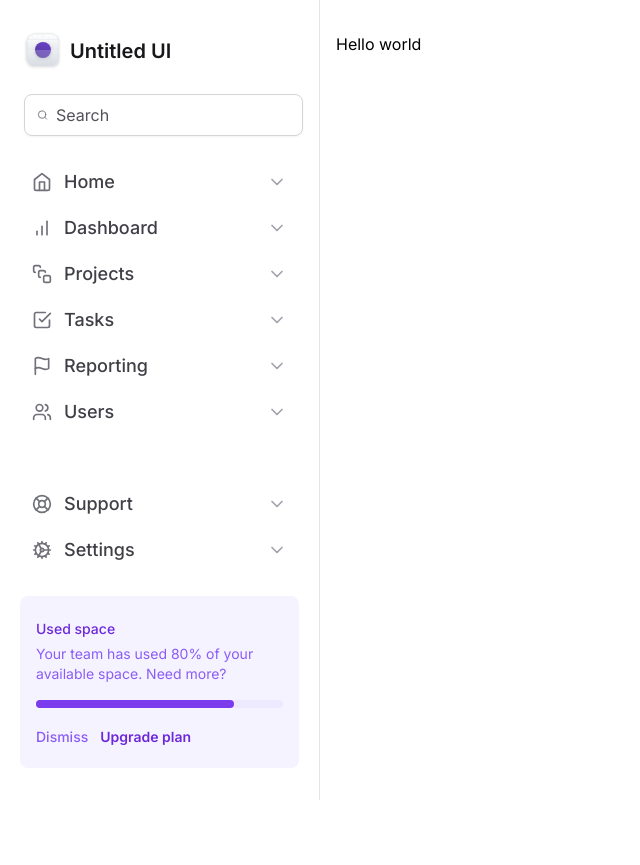
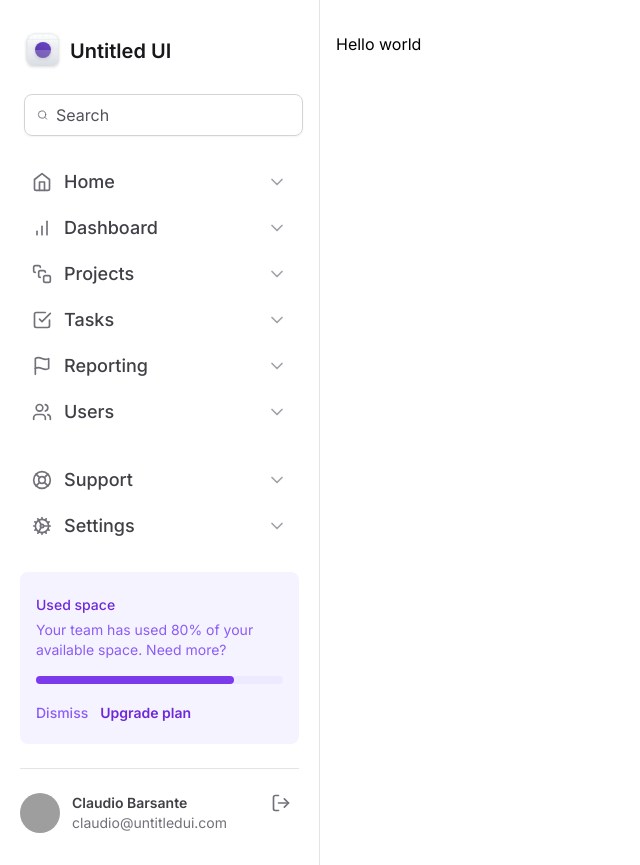
Before and after one commit to claudiobarsante/tailwind-basics, a Next.js app: page / in a window 1280 px wide. Shown: the whole page, without its empty margins (0-640 px from the left). Before the commit the page ends 800 px from the top, so only its background shows below. Built offline with nearby package versions, Linux system fonts and the light colour scheme; grey boxes are pictures that could not be loaded.

Commit message:
feat: add <Profile/>

```diff
--- /dev/null
+++ b/src/app/components/SideBar/Profile.tsx
@@ -0,0 +1,28 @@
+import { LogOut } from 'lucide-react';
+import React from 'react';
+
+function Profile() {
+  return (
+    <div className="grid-cols-profile grid items-center gap-3">
+      <img src="https://github.com/claudiobarsante.png" alt="profile picture" className="h-10 w-10 rounded-full" />
+      <div className="flex flex-col truncate">
+        <span className="text-sm/5 font-semibold text-zinc-700">Claudio Barsante</span>
+        <span className=" truncate text-sm/5 font-normal text-zinc-500">claudio@untitledui.com</span>
+      </div>
+      <button type="button" className="-mt-5 ml-auto rounded-md p-2 hover:bg-zinc-50">
+        <LogOut className="h-5 w-5 text-zinc-500" />
+      </button>
+    </div>
+  );
+}
+
+export default Profile;
+
+// -- if the e-mail or name are too big, use tailwind truncate class
+// -- to avoind overflowinf the div
+/*
+truncate
+overflow: hidden;
+text-overflow: ellipsis;
+white-space: nowrap;
+*/
--- a/src/app/components/SideBar/index.tsx
+++ b/src/app/components/SideBar/index.tsx
@@ -4,6 +4,7 @@ import { Cog, LifeBuoy, Search } from 'lucide-react';
 import MainNavigation from './MainNavigation';
 import NavItem from './MainNavigation/NavItem';
 import UsedSpaceWidget from './UsedSpaceWidget';
+import Profile from './Profile';
 
 export default function SideBar() {
   return (
@@ -28,8 +29,10 @@ export default function SideBar() {
           <NavItem title="Support" icon={LifeBuoy} />
           <NavItem title="Settings" icon={Cog} />
         </nav>
+        <UsedSpaceWidget />
+        <div className="h-px bg-zinc-200" />
+        <Profile />
       </div>
-      <UsedSpaceWidget />
     </aside>
   );
 }
--- a/tailwind.config.ts
+++ b/tailwind.config.ts
@@ -4,15 +4,34 @@ const config: Config = {
   content: [
     './src/pages/**/*.{js,ts,jsx,tsx,mdx}',
     './src/components/**/*.{js,ts,jsx,tsx,mdx}',
-		'./src/app/**/*.{js,ts,jsx,tsx,mdx}',
+    './src/app/**/*.{js,ts,jsx,tsx,mdx}'
   ],
   theme: {
     extend: {
       gridTemplateColumns: {
         app: 'minmax(18rem,20rem) 1fr',
+        profile: 'max-content 1fr max-content'
+      }
+    }
   },
-		},
-	},
-	plugins: [],
+  plugins: []
 };
 export default config;
+
+/*
+This CSS property `grid-template-columns` is used in CSS Grid layouts to define the columns of a grid container.
+
+In the provided value `max-content 1fr max-content`, there are three column tracks defined:
+
+1. `max-content`: This track will size itself based on the largest content within that column. Essentially, the column will be as wide as its widest content.
+
+2. `1fr`: This track will take up the remaining space available in the grid container after allocating space for other tracks. `1fr` is a unit of the available space divided into fractions. In this case, it means that the second column will take up one fraction of the available space.
+
+3. `max-content`: Similar to the first track, this column will also size itself based on the largest content within it.
+
+So, to summarize:
+- The first and third columns will adjust their widths based on their content, taking up only as much space as needed.
+- The second column will take up the remaining space in the grid container after accommodating the first and third columns. It will expand or shrink depending on the available space.
+
+This setup is particularly useful when you want some columns to be sized based on their content while others take up the remaining space in the container.
+*/
```
Lines whose indentation alone changed are shown as unchanged.
